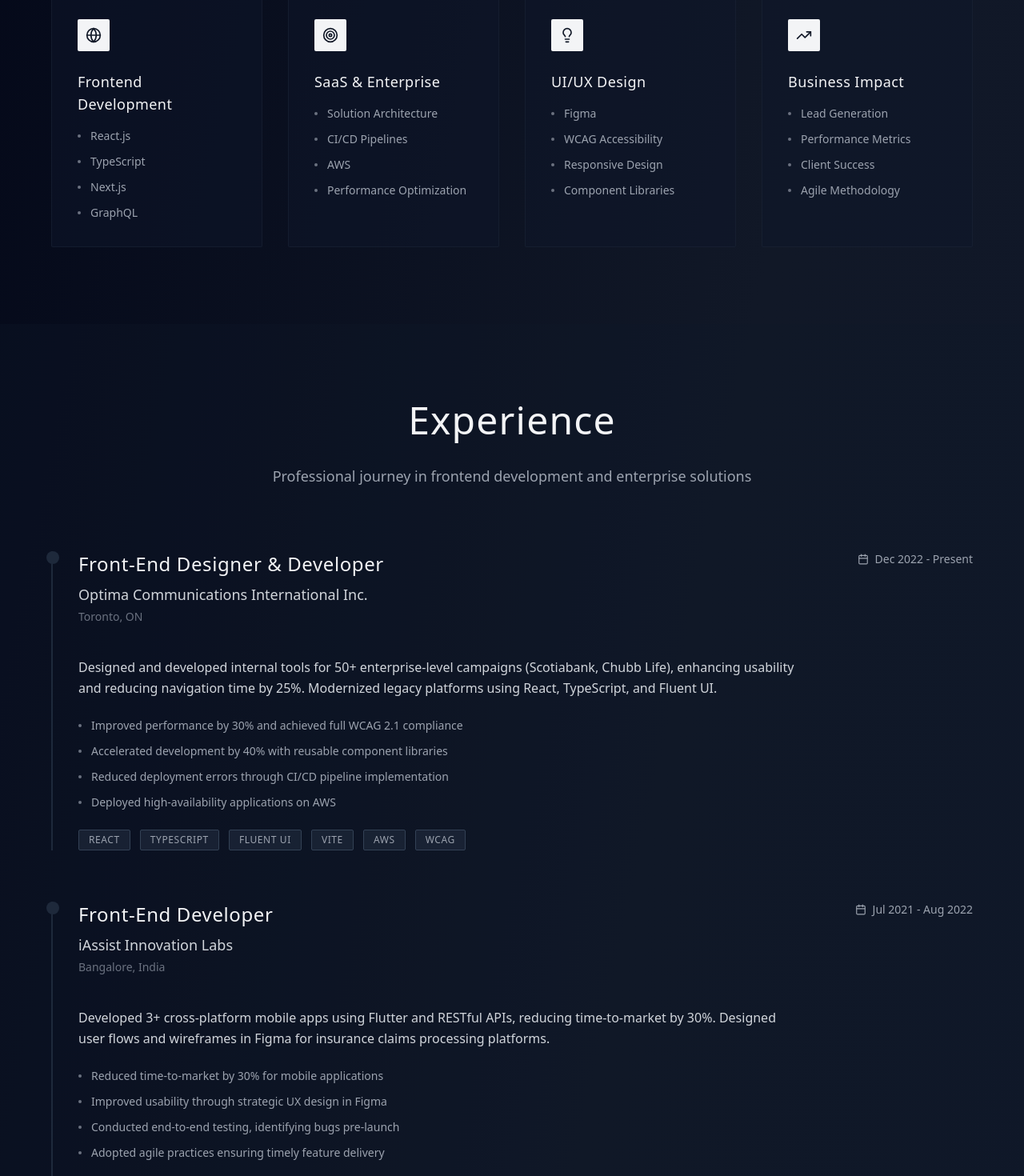
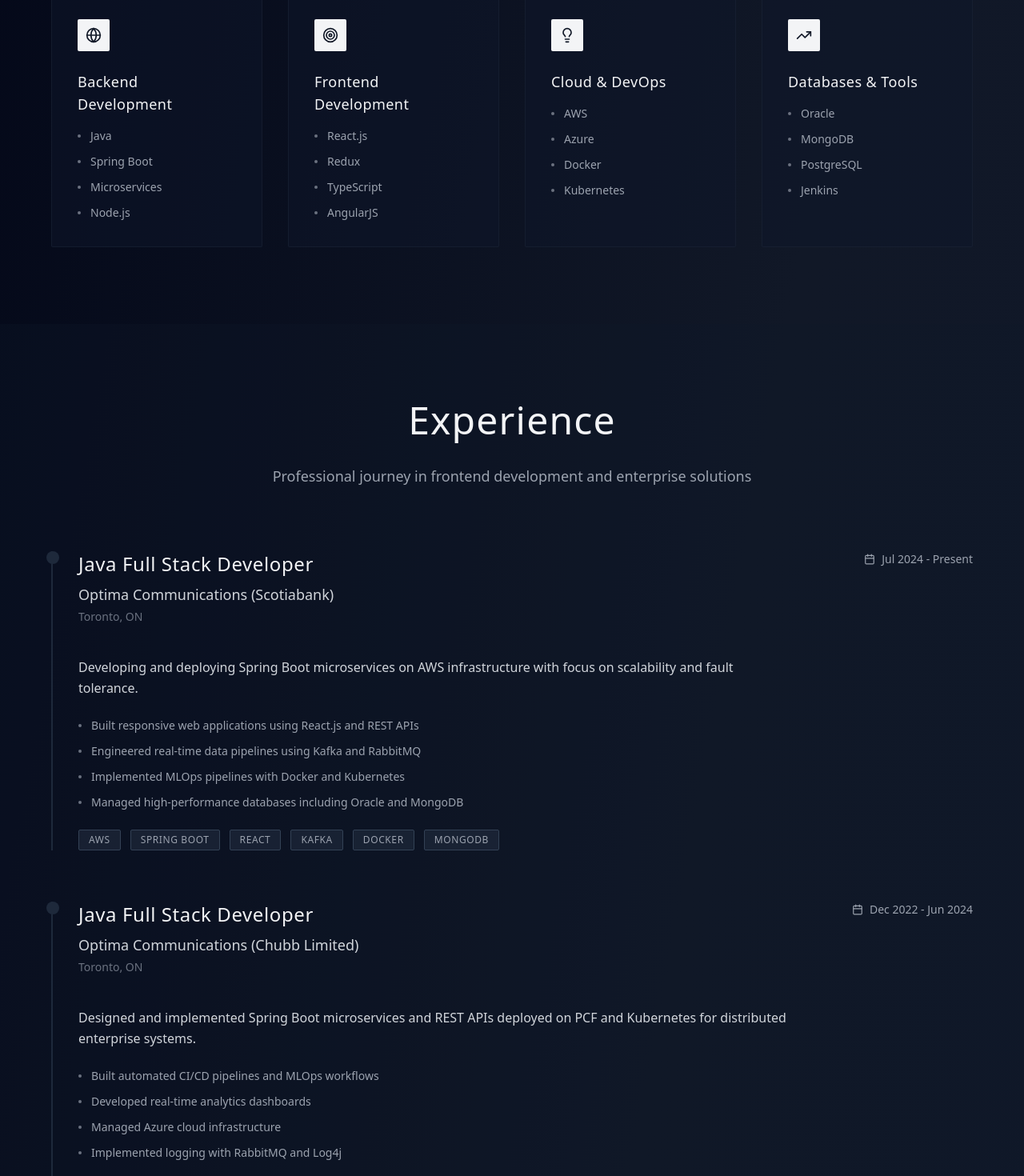
Before and after one commit to ashishballa/portfolio, a React (Vite) app in the folder ashishballa_portfolio/: page / in a window 1280 px wide. Shown: the part 1200-2670 px from the top of the page at 80% size. Built offline with nearby package versions, Linux system fonts and the light colour scheme.

Commit message:
updated to more experience resume

```diff
--- a/ashishballa_portfolio/src/App.jsx
+++ b/ashishballa_portfolio/src/App.jsx
@@ -41,61 +41,90 @@ const Portfolio = () => {
     };
   }, []);
 
-  // Updated Skills based on your resume
+ // Update skills array
 const skills = [
   {
-      category: 'Frontend Development',
-      items: ['React.js', 'TypeScript', 'Next.js', 'GraphQL'],
+    category: 'Backend Development',
+    items: ['Java', 'Spring Boot', 'Microservices', 'Node.js'],
     icon: Globe
   },
   {
-      category: 'SaaS & Enterprise',
-      items: ['Solution Architecture', 'CI/CD Pipelines', 'AWS', 'Performance Optimization'],
+    category: 'Frontend Development',
+    items: ['React.js', 'Redux', 'TypeScript', 'AngularJS'],
     icon: Target
   },
   {
-      category: 'UI/UX Design',
-      items: ['Figma', 'WCAG Accessibility', 'Responsive Design', 'Component Libraries'],
+    category: 'Cloud & DevOps',
+    items: ['AWS', 'Azure', 'Docker', 'Kubernetes'],
     icon: Lightbulb
   },
   {
-      category: 'Business Impact',
-      items: ['Lead Generation', 'Performance Metrics', 'Client Success', 'Agile Methodology'],
+    category: 'Databases & Tools',
+    items: ['Oracle', 'MongoDB', 'PostgreSQL', 'Jenkins'],
     icon: TrendingUp
   },
 ];
 
-  // Updated Professional Experience from Resume
+// Update experiences array
 const experiences = [
   {
-      title: 'Front-End Designer & Developer',
-      company: 'Optima Communications International Inc.',
+    title: 'Java Full Stack Developer',
+    company: 'Optima Communications (Scotiabank)',
     location: 'Toronto, ON',
-      period: 'Dec 2022 - Present',
-      description: 'Designed and developed internal tools for 50+ enterprise-level campaigns (Scotiabank, Chubb Life), enhancing usability and reducing navigation time by 25%. Modernized legacy platforms using React, TypeScript, and Fluent UI.',
+    period: 'Jul 2024 - Present',
+    description: 'Developing and deploying Spring Boot microservices on AWS infrastructure with focus on scalability and fault tolerance.',
     achievements: [
-        'Improved performance by 30% and achieved full WCAG 2.1 compliance',
-        'Accelerated development by 40% with reusable component libraries',
-        'Reduced deployment errors through CI/CD pipeline implementation',
-        'Deployed high-availability applications on AWS'
+      'Built responsive web applications using React.js and REST APIs',
+      'Engineered real-time data pipelines using Kafka and RabbitMQ',
+      'Implemented MLOps pipelines with Docker and Kubernetes',
+      'Managed high-performance databases including Oracle and MongoDB'
     ],
-      technologies: ['React', 'TypeScript', 'Fluent UI', 'Vite', 'AWS', 'WCAG']
+    technologies: ['AWS', 'Spring Boot', 'React', 'Kafka', 'Docker', 'MongoDB']
   },
   {
-      title: 'Front-End Developer',
+    title: 'Java Full Stack Developer',
+    company: 'Optima Communications (Chubb Limited)',
+    location: 'Toronto, ON',
+    period: 'Dec 2022 - Jun 2024',
+    description: 'Designed and implemented Spring Boot microservices and REST APIs deployed on PCF and Kubernetes for distributed enterprise systems.',
+    achievements: [
+      'Built automated CI/CD pipelines and MLOps workflows',
+      'Developed real-time analytics dashboards',
+      'Managed Azure cloud infrastructure',
+      'Implemented logging with RabbitMQ and Log4j'
+    ],
+    technologies: ['Azure', 'Spring Boot', 'Kubernetes', 'Jenkins', 'MongoDB', 'REST APIs']
+  },
+  {
+    title: 'Java Full Stack Developer',
     company: 'iAssist Innovation Labs',
     location: 'Bangalore, India',
     period: 'Jul 2021 - Aug 2022',
-      description: 'Developed 3+ cross-platform mobile apps using Flutter and RESTful APIs, reducing time-to-market by 30%. Designed user flows and wireframes in Figma for insurance claims processing platforms.',
+    description: 'Developed Spring Boot microservices with IoC, AOP, and REST APIs while implementing front-end components using React.js and Redux.',
     achievements: [
-        'Reduced time-to-market by 30% for mobile applications',
-        'Improved usability through strategic UX design in Figma',
-        'Conducted end-to-end testing, identifying bugs pre-launch',
-        'Adopted agile practices ensuring timely feature delivery'
+      'Built MLOps pipelines using AWS and Docker',
+      'Managed cloud deployments on AWS and WebLogic',
+      'Optimized database performance across multiple platforms',
+      'Implemented microservices architecture'
     ],
-      technologies: ['Flutter', 'REST APIs', 'Figma', 'Mobile Development']
+    technologies: ['AWS', 'Spring Boot', 'React', 'Redux', 'Docker', 'MongoDB']
+  },
+  {
+    title: 'Java Developer',
+    company: 'Bosch',
+    location: 'Bangalore, India',
+    period: 'Mar 2020 - Jun 2021',
+    description: 'Developed scalable microservices using Java 8, Spring Boot, and Hibernate while migrating monolithic applications to microservices architecture.',
+    achievements: [
+      'Automated CI/CD pipelines with GitHub Actions',
+      'Implemented testing with JUnit',
+      'Built front-end apps with AngularJS and JSF',
+      'Integrated REST APIs for dynamic web experiences'
+    ],
+    technologies: ['Java 8', 'Spring Boot', 'AngularJS', 'JSF', 'REST APIs', 'Kubernetes']
   }
 ];
+
 
   // Updated Key Projects from Resume
   const projects = [
@@ -250,8 +279,9 @@ const Portfolio = () => {
 
           <div className="max-w-3xl mx-auto space-y-6">
             <p className="text-base sm:text-lg text-gray-300 leading-relaxed font-light">
-              Dynamic Front-End Developer with 3+ years of experience building responsive, accessible, and performance-optimized web applications.
-              Proficient in React, TypeScript, Next.js, and modern development practices.
+  Full Stack Developer with 5+ years of experience in designing, developing, and deploying
+  scalable web applications and microservices using Java, Spring Boot, React, and AWS.
+  Proven expertise in cloud-native architectures and DevOps/MLOps practices.
 </p>
           </div>
 
```
Lines whose indentation alone changed are shown as unchanged.
